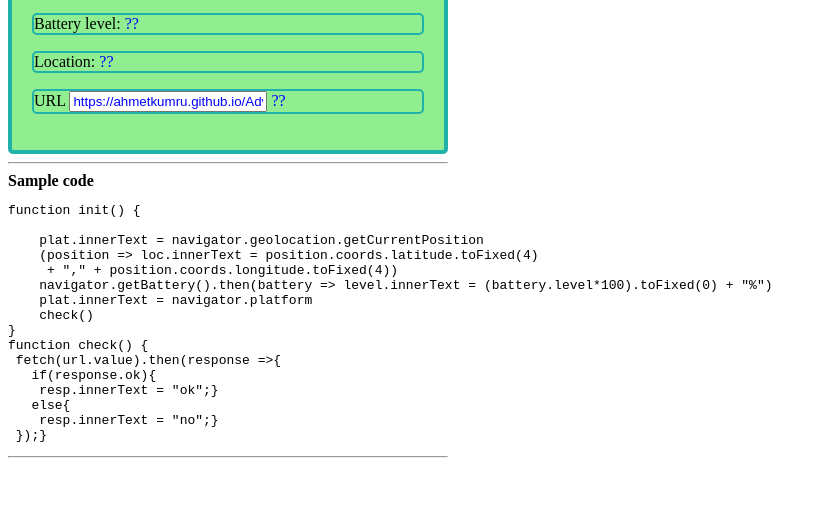
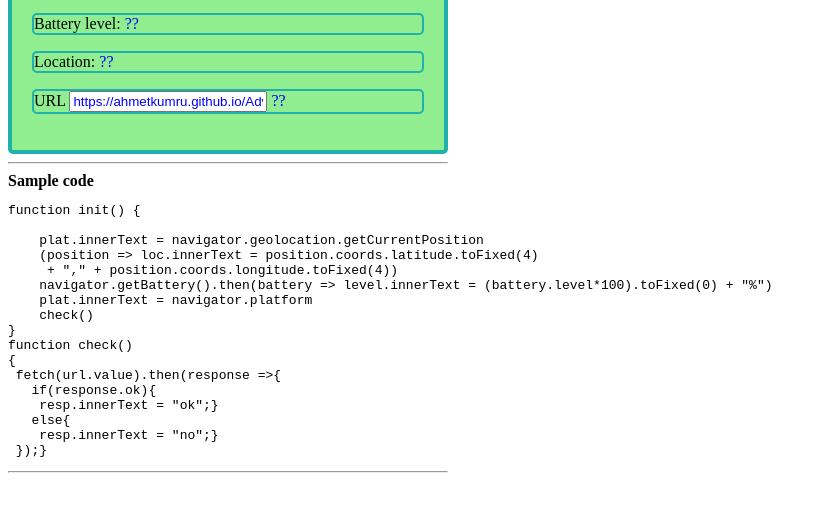
Before and after one commit to ahmetkumru/AdvancedProgramming, a plain HTML site: page CW6/CW6.html in a window 1280 px wide. Shown: the part 124-636 px from the top of the page, without its empty margins (0-826 px from the left). Drawn offline with Linux system fonts and the light colour scheme; no server answers.

Commit message:
Update CW6.html

```diff
--- a/CW6/CW6.html
+++ b/CW6/CW6.html
@@ -51,14 +51,16 @@ background: lightgreen;
 
 <script>
 "use strict";
-// JavaScript comment
-function check() {
+
+function check()
+{
  fetch(url.value).then(response =>{
    if(response.ok){
     resp.innerText = "ok";}
    else{
     resp.innerText = "no";}
  });}
+
 function init() {
 
     plat.innerText = navigator.geolocation.getCurrentPosition
```
